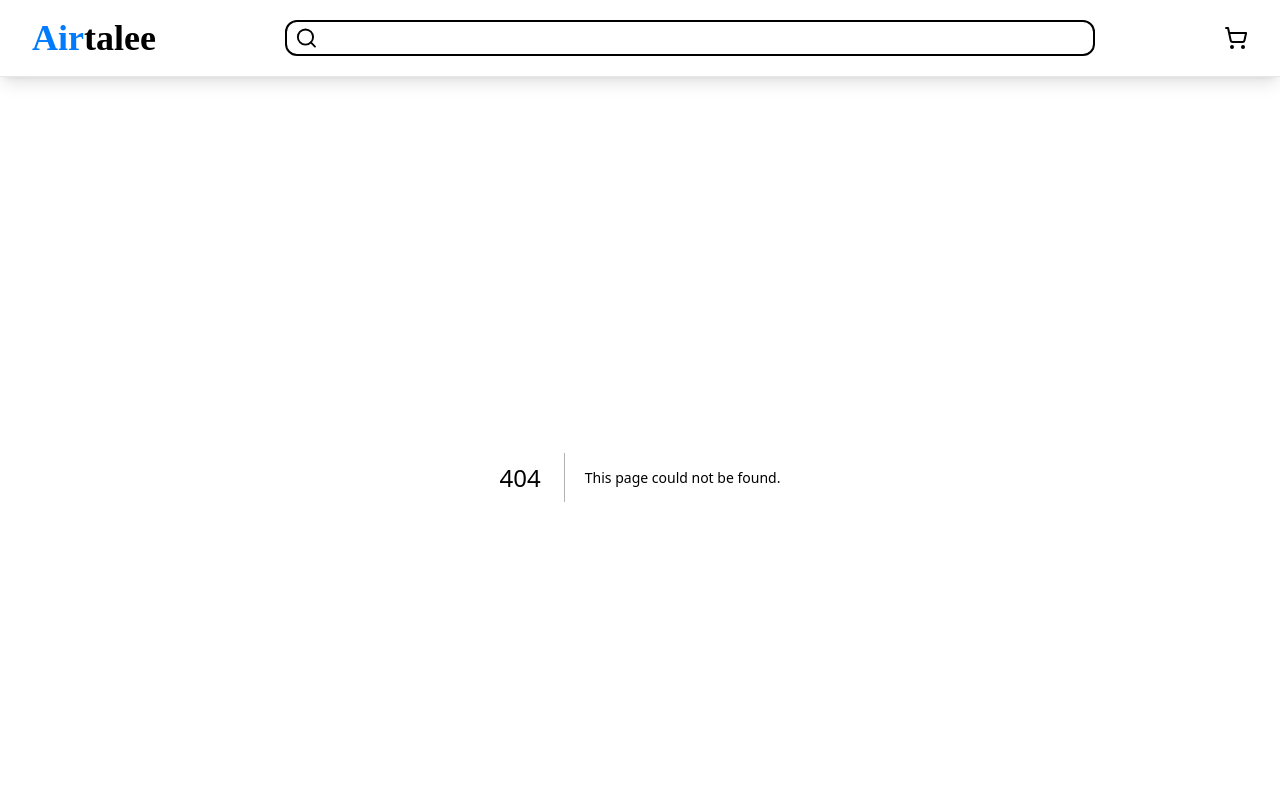
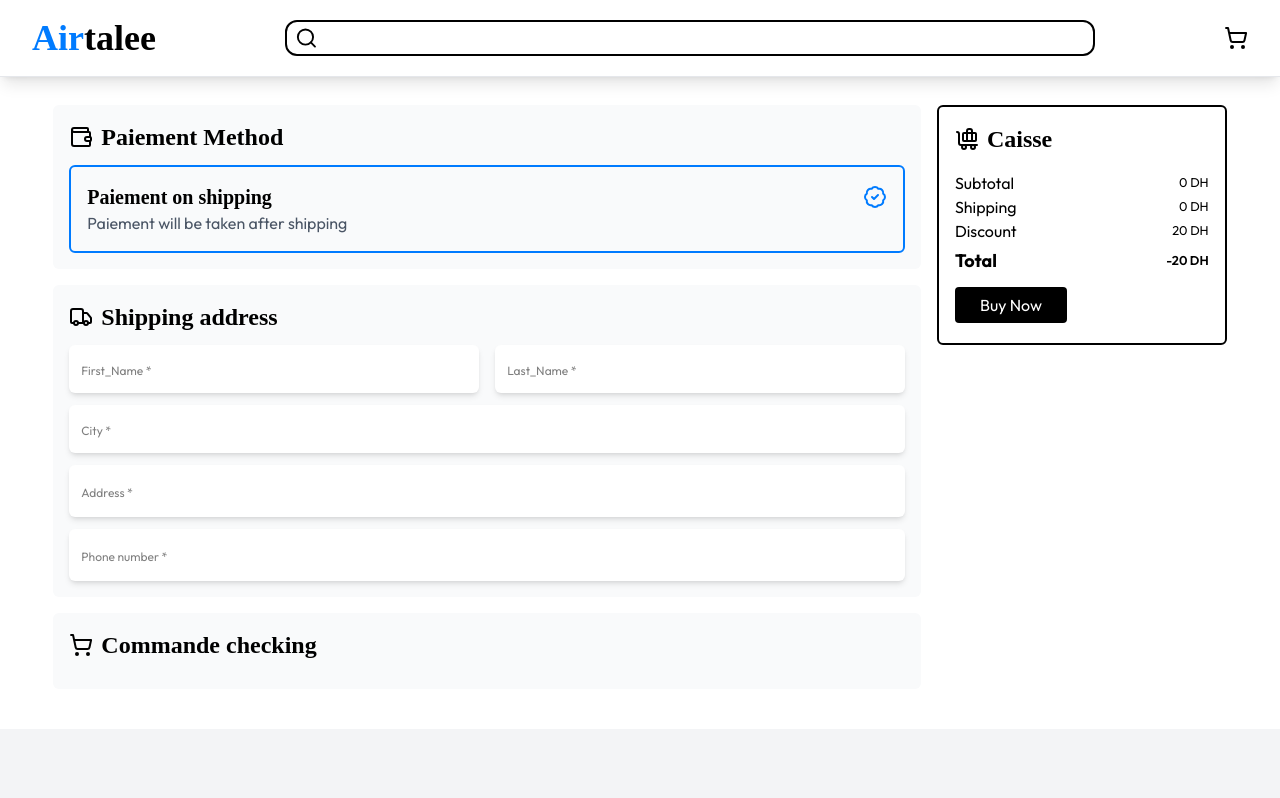
Before and after one commit to Anasbd05/shoes-store, a Next.js app: page /checkout in a window 1280 px wide. Before the commit this address had no page. Shown: the top 798 px of the page. Built offline with nearby package versions, Linux system fonts and the light colour scheme.

Commit message:
checkout added

```diff
--- /dev/null
+++ b/src/app/checkout/page.tsx
@@ -0,0 +1,108 @@
+"use client"
+import {BadgeCheck,BaggageClaim,ShoppingCart,Truck,Wallet} from 'lucide-react'
+import Image from 'next/image'
+import Link from 'next/link'
+import React from 'react'
+import {useCart} from 'react-use-cart'
+
+const CheckoutPage = () => {
+
+    const {items,cartTotal} = useCart()
+
+    const Total = cartTotal - 20
+
+    return (
+        <section className='w-11/12 mx-auto my-7'>
+            <main className="flex w-full gap-4">
+                <div className='flex flex-col w-3/4 gap-4'>
+                    {/* methode paiement */}
+                    <div className="flex flex-col gap-3 bg-gray-50 rounded-md p-4">
+                        <div className="flex gap-2 items-center">
+                            <Wallet />
+                            <h1 className='text-2xl font-bold font-header'>Paiement Method</h1>
+                        </div>
+                        <div className="flex flex-col border-2 border-accent rounded-md p-4">
+                            <div className="flex w-full items-center justify-between">
+                                <h2 className='text-xl font-bold font-header'>Paiement on shipping </h2>
+                                <BadgeCheck className='text-accent h-6 w-6' />
+                            </div>
+                            <p className='text-gray-600 '>Paiement will be taken after shipping</p>
+                        </div>
+                    </div>
+
+
+                    {/* {Shipping address} */}
+                    <main className='flex flex-col gap-3 bg-gray-50 rounded-md p-4'>
+                        <div className="flex gap-2 items-center">
+                            <Truck />
+                            <h1 className='text-2xl font-bold font-header'>Shipping address</h1>
+                        </div>
+                        <div className='flex w-full gap-4'>
+                            <input type="text" placeholder='First_Name *' className='w-2/4 py-3 px-3 rounded-md  border-none outline-none border-[0.5px] border-neutral-100 bg-white shadow-md placeholder:text-xs' />
+                            <input type="text" placeholder='Last_Name *' className='w-2/4 py-3 px-3 rounded-md  border-none outline-none border-[0.5px] border-neutral-100 bg-white shadow-md placeholder:text-xs' />
+                        </div>
+                        <input type="text" placeholder='City *' className=' py-3 px-3 border-none rounded-md  outline-none border-[0.5px] border-neutral-100 bg-white shadow-md placeholder:text-xs' />
+                        <input type="text" placeholder='Address *' className=' py-3.5 px-3 border-none  rounded-md outline-none border-[0.5px] border-neutral-100 bg-white shadow-md placeholder:text-xs' />
+                        <input type="text" placeholder='Phone number *' className=' py-3.5 px-3 border-none  rounded-md outline-none border-[0.5px] border-neutral-100 bg-white shadow-md placeholder:text-xs' />
+
+                    </main>
+                    {/* Commande checking */}
+
+                    <main className='flex flex-col gap-3 bg-gray-50 rounded-md p-4'>
+                        <div className="flex gap-2 items-center">
+                            <ShoppingCart />
+                            <h1 className='text-2xl font-bold font-header'>Commande checking</h1>
+                        </div>
+                        <div className="flex flex-col gap-1">
+                            {items.map((shoe) => (
+                                <div key={shoe.id} className="flex border-b border-neutral-200 justify-between w-full items-center">
+                                    <Image className='w-20 h-20' src={shoe.image} alt='' />
+                                    <div className="flex flex-col ">
+                                        <h3 className='font-bold '>{shoe.title}</h3>
+                                        <small>Size: 42</small>
+                                    </div>
+                                    <div className="flex items-center gap-2">
+                                        <p className='font-mono'>{shoe.price}DH</p>
+                                        x
+                                        <small className='text-base'>{shoe.quantity}</small>
+                                    </div>
+                                    <p className='text-accent font-mono '>{shoe.itemTotal} DH</p>
+                                </div>
+                            ))}
+                        </div>
+                    </main>
+                </div>
+                {/* {caisse } */}
+                <main className='w-1/4 ml-auto h-60 rounded-md p-4 border-2 border-black'>
+                    <div className="flex gap-2 mb-4 items-center">
+                        <BaggageClaim />
+                        <h1 className='text-2xl font-bold font-header'>Caisse</h1>
+                    </div>
+                    <div className='flex w-full justify-between items-center'>
+                        <h2>Subtotal</h2>
+                        <small>{cartTotal} DH</small>
+                    </div>
+                    <div className='flex w-full justify-between items-center'>
+                        <h2>Shipping</h2>
+                        <small>0 DH</small>
+                    </div>
+                    <div className='flex w-full justify-between items-center'>
+                        <h2>Discount</h2>
+                        <small>20 DH</small>
+                    </div>
+                    <div className='flex w-full my-1 justify-between items-center'>
+                        <h2 className='font-bold text-lg'>Total</h2>
+                        <small className='font-semibold'>{Total} DH</small>
+                    </div>
+                    <Link href={"checkout"} className='flex justify-center bg-black text-white py-1.5 px-6 my-3 hover:opacity-80 cursor-pointer rounded-sm w-28'>
+                        Buy Now
+                    </Link>
+                </main>
+            </main>
+
+
+        </section>
+    )
+}
+
+export default CheckoutPage
--- a/src/app/shoppingcart/page.tsx
+++ b/src/app/shoppingcart/page.tsx
@@ -7,17 +7,21 @@ import {useCart} from 'react-use-cart'
 
 const Shopping = () => {
 
-    const {items,cartTotal,removeItem,updateItemQuantity} = useCart();
+    const {items,cartTotal,removeItem,updateItemQuantity,isEmpty} = useCart();
 
     const Total = cartTotal - 20
 
     return (
         <section className='my-10 w-4/6 mx-auto'>
+            {isEmpty ? <div className='w-full flex flex-col gap-2 h-[400px] items-center justify-center '>
+                <h1 className='font-header text-2xl sm:text-3xl  text-center font-bold'>OOOOPS! YOUR CART IS EMPTY</h1>
+                <Link className='w-36 py-2 bg-black text-white rounded-lg flex items-center justify-center' href={"/shoes"}>GO SHOP</Link>
+            </div> : <>
                 <h1 className='text-center text-4xl font-bold font-header'>Your cart</h1>
                 <div className="flex flex-col mt-8 gap-4">
                     {items.map((shoe) => (
-                    <main key={shoe.id} className="flex w-full justify-between gap-5">
-                        <div className="flex gap-2">
+                        <main key={shoe.id} className="flex flex-col md:flex-row border-b border-neutral-300 py-2  w-full justify-between gap-5">
+                            <div className="flex gap-2 justify-between ">
                                 <Image className='w-24 h-24' src={shoe.image} alt='' />
                                 <div className="flex flex-col">
                                     <h1 className='font-bold'>{shoe.title}</h1>
@@ -27,7 +31,7 @@ const Shopping = () => {
                                     </div>
                                 </div>
                             </div>
-                        <div className="flex gap-6 items-center">
+                            <div className="flex gap-6 items-center w-full md:max-w-fit justify-center md:justify-between">
                                 <div className="flex items-center gap-2 bg-gray-100 h-10 rounded-lg px-2 py-2">
                                     <Minus onClick={() => updateItemQuantity(shoe.id,(shoe.quantity ?? 0) - 1)} className='hover:text-accent' />
                                     <span className='text-lg font-semibold'>{shoe.quantity} </span>
@@ -38,8 +42,7 @@ const Shopping = () => {
                         </main>
                     ))}
                 </div>
-            <hr className='border-none h-[0.5px] w-full bg-neutral-300 my-6 ' />
-            <main className="w-2/5 ml-auto mt-6">
+                <main className=" w-3/4 md:w-2/5 ml-auto mt-6">
                     <div className='flex w-full justify-between items-center'>
                         <h2>Subtotal</h2>
                         <small>{cartTotal} DH</small>
@@ -60,6 +63,8 @@ const Shopping = () => {
                         Checkout
                     </Link>
                 </main>
+            </>
+            }
 
         </section>
     )
```
Lines whose indentation alone changed are shown as unchanged.
